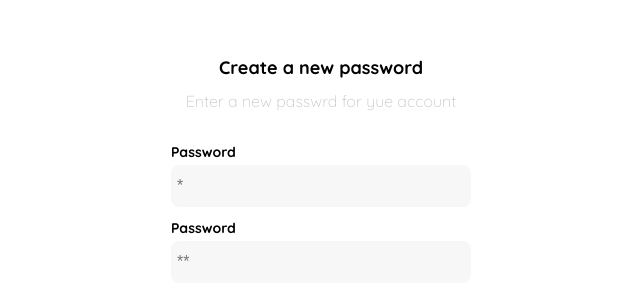
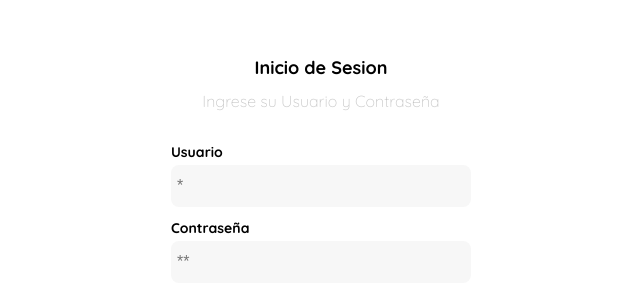
Before and after one commit to Mateoilr/taller-git, a plain HTML site: page login.html in a window 1280 px wide. Shown: the part 184-471 px from the top of the page, without its empty margins (319-959 px from the left). Drawn offline with Linux system fonts and the light colour scheme.

Commit message:
changes texts

```diff
--- a/login.html
+++ b/login.html
@@ -102,16 +102,16 @@
       <div class="form-container">
         <img src="logo-tec.png  " alt="logo" class="logo">
 
-        <h1 class="title">Create a new password</h1>
+        <h1 class="title">Inicio de Sesion</h1>
 
-        <p class="subtitle">Enter a new passwrd for yue account</p>
+        <p class="subtitle">Ingrese su Usuario y Contraseña</p>
 
         <form action="/" class="form">
-            <label for="password" class="label">Password</label>
+            <label for="password" class="label">Usuario</label>
 
                 <input type="password" id="password" placeholder="*" class="input input-password">
 
-                <label for="new-password" class="label">Password</label>
+                <label for="new-password" class="label">Contraseña</label>
 
                     <input type="password" id="new-password" placeholder="**" class="input input-password">
                     <input type="submit" value="Confirm" class="primary-button login-button">
```
